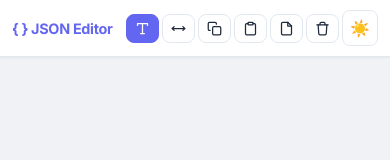
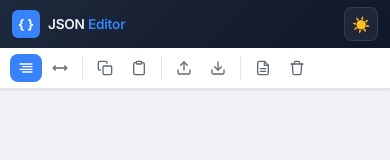
Before and after one commit to AlexKostromin/json_editor, a website built with Vite: page index.html in a window 390 px wide. Built offline with nearby package versions, Linux system fonts and the light colour scheme; what vanilla-jsoneditor would draw is missing.

Commit message:
redesign: professional UI with dark header, toolbar, file operations
- Dark gradient header with logo icon and accent branding
- Separate toolbar with grouped buttons (no borders, hover effects)
- Upload/download JSON file buttons
- Toast notifications with smooth animations
- Tooltips below buttons
- Dark theme with proper jsoneditor variable overrides
- Responsive: icon-only buttons + scrollable toolbar on mobile
- Danger style for clear button

Co-Authored-By: Claude Opus 4.6 <noreply@anthropic.com>

```diff
--- a/src/main.ts
+++ b/src/main.ts
@@ -3,45 +3,28 @@ import './style.css';
 
 const app = document.getElementById('app')!;
 
-// Icons (inline SVG)
+// SVG Icons
 const icons = {
-  format: '<svg viewBox="0 0 24 24" fill="none" stroke="currentColor" stroke-width="2" stroke-linecap="round" stroke-linejoin="round"><polyline points="4 7 4 4 20 4 20 7"/><line x1="9" y1="20" x2="15" y2="20"/><line x1="12" y1="4" x2="12" y2="20"/></svg>',
+  format: '<svg viewBox="0 0 24 24" fill="none" stroke="currentColor" stroke-width="2" stroke-linecap="round" stroke-linejoin="round"><line x1="21" y1="10" x2="7" y2="10"/><line x1="21" y1="6" x2="3" y2="6"/><line x1="21" y1="14" x2="3" y2="14"/><line x1="21" y1="18" x2="7" y2="18"/></svg>',
   compact: '<svg viewBox="0 0 24 24" fill="none" stroke="currentColor" stroke-width="2" stroke-linecap="round" stroke-linejoin="round"><polyline points="5 9 2 12 5 15"/><polyline points="19 9 22 12 19 15"/><line x1="2" y1="12" x2="22" y2="12"/></svg>',
   clear: '<svg viewBox="0 0 24 24" fill="none" stroke="currentColor" stroke-width="2" stroke-linecap="round" stroke-linejoin="round"><path d="M3 6h18"/><path d="M8 6V4a2 2 0 0 1 2-2h4a2 2 0 0 1 2 2v2"/><path d="M19 6l-1 14a2 2 0 0 1-2 2H8a2 2 0 0 1-2-2L5 6"/></svg>',
   copy: '<svg viewBox="0 0 24 24" fill="none" stroke="currentColor" stroke-width="2" stroke-linecap="round" stroke-linejoin="round"><rect x="9" y="9" width="13" height="13" rx="2"/><path d="M5 15H4a2 2 0 0 1-2-2V4a2 2 0 0 1 2-2h9a2 2 0 0 1 2 2v1"/></svg>',
-  sample: '<svg viewBox="0 0 24 24" fill="none" stroke="currentColor" stroke-width="2" stroke-linecap="round" stroke-linejoin="round"><path d="M14 2H6a2 2 0 0 0-2 2v16a2 2 0 0 0 2 2h12a2 2 0 0 0 2-2V8z"/><polyline points="14 2 14 8 20 8"/></svg>',
   paste: '<svg viewBox="0 0 24 24" fill="none" stroke="currentColor" stroke-width="2" stroke-linecap="round" stroke-linejoin="round"><path d="M16 4h2a2 2 0 0 1 2 2v14a2 2 0 0 1-2 2H6a2 2 0 0 1-2-2V6a2 2 0 0 1 2-2h2"/><rect x="8" y="2" width="8" height="4" rx="1"/></svg>',
+  sample: '<svg viewBox="0 0 24 24" fill="none" stroke="currentColor" stroke-width="2" stroke-linecap="round" stroke-linejoin="round"><path d="M14 2H6a2 2 0 0 0-2 2v16a2 2 0 0 0 2 2h12a2 2 0 0 0 2-2V8z"/><polyline points="14 2 14 8 20 8"/><line x1="16" y1="13" x2="8" y2="13"/><line x1="16" y1="17" x2="8" y2="17"/></svg>',
+  download: '<svg viewBox="0 0 24 24" fill="none" stroke="currentColor" stroke-width="2" stroke-linecap="round" stroke-linejoin="round"><path d="M21 15v4a2 2 0 0 1-2 2H5a2 2 0 0 1-2-2v-4"/><polyline points="7 10 12 15 17 10"/><line x1="12" y1="15" x2="12" y2="3"/></svg>',
+  upload: '<svg viewBox="0 0 24 24" fill="none" stroke="currentColor" stroke-width="2" stroke-linecap="round" stroke-linejoin="round"><path d="M21 15v4a2 2 0 0 1-2 2H5a2 2 0 0 1-2-2v-4"/><polyline points="17 8 12 3 7 8"/><line x1="12" y1="3" x2="12" y2="15"/></svg>',
 };
 
-// Header
+// ========== Header ==========
 const header = document.createElement('header');
 header.innerHTML = `
   <div class="header-left">
-    <h1>{ } JSON Editor</h1>
+    <div class="logo-icon">{ }</div>
+    <h1>JSON <span>Editor</span></h1>
+    <div class="header-badge">Online</div>
   </div>
-  <div class="header-right">
-    <button class="btn btn-accent" id="btn-format" data-tooltip="Форматировать JSON">
-      ${icons.format}<span class="btn-label">Форматировать</span>
-    </button>
-    <button class="btn" id="btn-compact" data-tooltip="Сжать в одну строку">
-      ${icons.compact}<span class="btn-label">Сжать</span>
-    </button>
-    <div class="separator"></div>
-    <button class="btn" id="btn-copy" data-tooltip="Копировать в буфер">
-      ${icons.copy}<span class="btn-label">Копировать</span>
-    </button>
-    <button class="btn" id="btn-paste" data-tooltip="Вставить из буфера">
-      ${icons.paste}<span class="btn-label">Вставить</span>
-    </button>
-    <div class="separator"></div>
-    <button class="btn" id="btn-sample" data-tooltip="Загрузить пример">
-      ${icons.sample}<span class="btn-label">Пример</span>
-    </button>
-    <button class="btn" id="btn-clear" data-tooltip="Очистить редактор">
-      ${icons.clear}<span class="btn-label">Очистить</span>
-    </button>
-    <div class="separator"></div>
-    <label class="theme-toggle" title="Переключить тему">
+  <div class="header-right-section">
+    <label class="theme-btn" title="Переключить тему">
       <input type="checkbox" id="theme-switch" />
       <span id="theme-icon">☀️</span>
     </label>
@@ -49,18 +32,69 @@ header.innerHTML = `
 `;
 app.appendChild(header);
 
-// Toast element
+// ========== Toolbar ==========
+const toolbar = document.createElement('div');
+toolbar.className = 'toolbar';
+toolbar.innerHTML = `
+  <div class="btn-group">
+    <button class="btn btn-primary" id="btn-format" data-tooltip="Форматировать JSON">
+      ${icons.format}<span class="btn-label">Форматировать</span>
+    </button>
+    <button class="btn" id="btn-compact" data-tooltip="Сжать в одну строку">
+      ${icons.compact}<span class="btn-label">Сжать</span>
+    </button>
+  </div>
+  <div class="divider"></div>
+  <div class="btn-group">
+    <button class="btn" id="btn-copy" data-tooltip="Копировать">
+      ${icons.copy}<span class="btn-label">Копировать</span>
+    </button>
+    <button class="btn" id="btn-paste" data-tooltip="Вставить из буфера">
+      ${icons.paste}<span class="btn-label">Вставить</span>
+    </button>
+  </div>
+  <div class="divider"></div>
+  <div class="btn-group">
+    <button class="btn" id="btn-upload" data-tooltip="Загрузить файл">
+      ${icons.upload}<span class="btn-label">Открыть</span>
+    </button>
+    <button class="btn" id="btn-download" data-tooltip="Скачать JSON">
+      ${icons.download}<span class="btn-label">Скачать</span>
+    </button>
+  </div>
+  <div class="divider"></div>
+  <div class="btn-group">
+    <button class="btn" id="btn-sample" data-tooltip="Загрузить пример">
+      ${icons.sample}<span class="btn-label">Пример</span>
+    </button>
+    <button class="btn btn-danger" id="btn-clear" data-tooltip="Очистить редактор">
+      ${icons.clear}<span class="btn-label">Очистить</span>
+    </button>
+  </div>
+`;
+app.appendChild(toolbar);
+
+// Hidden file input
+const fileInput = document.createElement('input');
+fileInput.type = 'file';
+fileInput.accept = '.json,application/json';
+fileInput.style.display = 'none';
+document.body.appendChild(fileInput);
+
+// Toast
 const toast = document.createElement('div');
 toast.className = 'toast';
 document.body.appendChild(toast);
 
+let toastTimer: ReturnType<typeof setTimeout>;
 function showToast(message: string) {
+  clearTimeout(toastTimer);
   toast.textContent = message;
   toast.classList.add('show');
-  setTimeout(() => toast.classList.remove('show'), 2000);
+  toastTimer = setTimeout(() => toast.classList.remove('show'), 2000);
 }
 
-// Editor container
+// ========== Editor ==========
 const editorWrapper = document.createElement('div');
 editorWrapper.className = 'editor-wrapper';
 app.appendChild(editorWrapper);
@@ -107,7 +141,8 @@ function getFormattedContent(): string {
   return 'text' in content ? content.text : JSON.stringify(content.json, null, 2);
 }
 
-// Button handlers
+// ========== Button Handlers ==========
+
 document.getElementById('btn-format')!.addEventListener('click', () => {
   try {
     const parsed = JSON.parse(getTextContent());
@@ -122,7 +157,7 @@ document.getElementById('btn-compact')!.addEventListener('click', () => {
   try {
     const parsed = JSON.parse(getTextContent());
     editor.set({ text: JSON.stringify(parsed) });
-    showToast('JSON сжат');
+    showToast('JSON сжат в одну строку');
   } catch {
     showToast('Ошибка: невалидный JSON');
   }
@@ -145,10 +180,10 @@ document.getElementById('btn-paste')!.addEventListener('click', () => {
     try {
       const parsed = JSON.parse(text);
       editor.set({ json: parsed });
-      showToast('JSON вставлен из буфера');
+      showToast('JSON вставлен');
     } catch {
       editor.set({ text });
-      showToast('Текст вставлен из буфера');
+      showToast('Текст вставлен');
     }
   }).catch(() => {
     showToast('Нет доступа к буферу обмена');
@@ -160,10 +195,45 @@ document.getElementById('btn-sample')!.addEventListener('click', () => {
   showToast('Пример загружен');
 });
 
-// Theme toggle
+// Upload JSON file
+document.getElementById('btn-upload')!.addEventListener('click', () => {
+  fileInput.click();
+});
+
+fileInput.addEventListener('change', () => {
+  const file = fileInput.files?.[0];
+  if (!file) return;
+  const reader = new FileReader();
+  reader.onload = () => {
+    try {
+      const parsed = JSON.parse(reader.result as string);
+      editor.set({ json: parsed });
+      showToast(`Файл "${file.name}" загружен`);
+    } catch {
+      editor.set({ text: reader.result as string });
+      showToast('Файл загружен (не JSON)');
+    }
+  };
+  reader.readAsText(file);
+  fileInput.value = '';
+});
+
+// Download JSON file
+document.getElementById('btn-download')!.addEventListener('click', () => {
+  const text = getFormattedContent();
+  const blob = new Blob([text], { type: 'application/json' });
+  const url = URL.createObjectURL(blob);
+  const a = document.createElement('a');
+  a.href = url;
+  a.download = 'data.json';
+  a.click();
+  URL.revokeObjectURL(url);
+  showToast('Файл скачан');
+});
+
+// ========== Theme ==========
 const themeSwitch = document.getElementById('theme-switch') as HTMLInputElement;
 const themeIcon = document.getElementById('theme-icon')!;
-const savedTheme = localStorage.getItem('json-editor-theme');
 
 function applyTheme(dark: boolean) {
   if (dark) {
@@ -175,6 +245,7 @@ function applyTheme(dark: boolean) {
   }
 }
 
+const savedTheme = localStorage.getItem('json-editor-theme');
 if (savedTheme === 'dark') {
   themeSwitch.checked = true;
   applyTheme(true);
--- a/src/style.css
+++ b/src/style.css
@@ -7,48 +7,53 @@
 }
 
 :root {
-  --accent: #6366f1;
-  --accent-hover: #4f46e5;
-  --accent-soft: rgba(99, 102, 241, 0.1);
+  --accent: #3883fa;
+  --accent-hover: #2b6de0;
+  --accent-glow: rgba(56, 131, 250, 0.2);
   --bg: #f0f2f5;
-  --header-bg: #ffffff;
+  --header-bg: linear-gradient(135deg, #1e293b 0%, #0f172a 100%);
+  --toolbar-bg: #ffffff;
   --text: #1e293b;
-  --text-secondary: #64748b;
+  --text-light: #64748b;
+  --text-on-dark: #f1f5f9;
   --border: #e2e8f0;
-  --btn-bg: #ffffff;
-  --btn-hover: #f1f5f9;
-  --shadow-sm: 0 1px 2px rgba(0, 0, 0, 0.05);
-  --shadow: 0 1px 3px rgba(0, 0, 0, 0.1), 0 1px 2px rgba(0, 0, 0, 0.06);
-  --shadow-lg: 0 4px 6px rgba(0, 0, 0, 0.07), 0 2px 4px rgba(0, 0, 0, 0.06);
-  --radius: 10px;
+  --btn-bg: #f8fafc;
+  --btn-hover: #e2e8f0;
+  --card-bg: #ffffff;
+  --shadow: 0 1px 3px rgba(0, 0, 0, 0.08), 0 1px 2px rgba(0, 0, 0, 0.04);
+  --shadow-lg: 0 10px 25px rgba(0, 0, 0, 0.08), 0 4px 10px rgba(0, 0, 0, 0.04);
+  --radius: 12px;
   --toast-bg: #1e293b;
-  --toast-text: #fff;
+  --toast-text: #f8fafc;
 }
 
 [data-theme="dark"] {
-  --accent: #818cf8;
-  --accent-hover: #6366f1;
-  --accent-soft: rgba(129, 140, 248, 0.12);
-  --bg: #0f172a;
-  --header-bg: #1e293b;
-  --text: #f1f5f9;
-  --text-secondary: #94a3b8;
+  --accent: #60a5fa;
+  --accent-hover: #3b82f6;
+  --accent-glow: rgba(96, 165, 250, 0.15);
+  --bg: #0c1222;
+  --header-bg: linear-gradient(135deg, #1e293b 0%, #0f172a 100%);
+  --toolbar-bg: #1e293b;
+  --text: #e2e8f0;
+  --text-light: #94a3b8;
+  --text-on-dark: #f1f5f9;
   --border: #334155;
-  --btn-bg: #334155;
-  --btn-hover: #475569;
-  --shadow-sm: 0 1px 2px rgba(0, 0, 0, 0.2);
-  --shadow: 0 1px 3px rgba(0, 0, 0, 0.3);
-  --shadow-lg: 0 4px 6px rgba(0, 0, 0, 0.3);
+  --btn-bg: #1e293b;
+  --btn-hover: #334155;
+  --card-bg: #1e293b;
+  --shadow: 0 1px 3px rgba(0, 0, 0, 0.2);
+  --shadow-lg: 0 10px 25px rgba(0, 0, 0, 0.3);
   --toast-bg: #f1f5f9;
   --toast-text: #0f172a;
 }
 
 html, body {
   height: 100%;
-  font-family: 'Inter', -apple-system, BlinkMacSystemFont, 'Segoe UI', Roboto, sans-serif;
+  font-family: 'Inter', -apple-system, BlinkMacSystemFont, 'Segoe UI', sans-serif;
   background: var(--bg);
   color: var(--text);
   -webkit-font-smoothing: antialiased;
+  -moz-osx-font-smoothing: grayscale;
 }
 
 #app {
@@ -58,147 +63,226 @@ html, body {
   overflow: hidden;
 }
 
-/* ========== Header ========== */
+/* ========== Header (dark top bar) ========== */
 header {
+  background: var(--header-bg);
+  padding: 0 24px;
+  height: 52px;
   display: flex;
   align-items: center;
   justify-content: space-between;
-  padding: 0 20px;
-  height: 56px;
-  background: var(--header-bg);
-  border-bottom: 1px solid var(--border);
-  box-shadow: var(--shadow-sm);
   flex-shrink: 0;
-  gap: 12px;
-  z-index: 10;
+  z-index: 20;
 }
 
 .header-left {
   display: flex;
   align-items: center;
-  gap: 10px;
+  gap: 8px;
+}
+
+.header-left .logo-icon {
+  width: 32px;
+  height: 32px;
+  background: var(--accent);
+  border-radius: 8px;
+  display: flex;
+  align-items: center;
+  justify-content: center;
+  font-size: 16px;
+  font-weight: 700;
+  color: #fff;
+  flex-shrink: 0;
 }
 
 .header-left h1 {
-  font-size: 1.1rem;
-  font-weight: 700;
-  color: var(--accent);
-  letter-spacing: -0.3px;
+  font-size: 1rem;
+  font-weight: 600;
+  color: var(--text-on-dark);
+  letter-spacing: -0.2px;
   white-space: nowrap;
 }
 
-.header-right {
+.header-left h1 span {
+  color: var(--accent);
+}
+
+.header-badge {
+  font-size: 10px;
+  font-weight: 600;
+  color: var(--accent);
+  background: rgba(56, 131, 250, 0.15);
+  padding: 2px 7px;
+  border-radius: 4px;
+  letter-spacing: 0.5px;
+  text-transform: uppercase;
+}
+
+.header-right-section {
   display: flex;
   align-items: center;
-  gap: 4px;
+  gap: 6px;
 }
 
-/* ========== Buttons ========== */
-.btn {
+.header-right-section .theme-btn {
+  width: 34px;
+  height: 34px;
+  border-radius: 8px;
+  border: 1px solid rgba(255, 255, 255, 0.1);
+  background: rgba(255, 255, 255, 0.06);
+  color: var(--text-on-dark);
+  display: flex;
+  align-items: center;
+  justify-content: center;
+  cursor: pointer;
+  transition: all 0.15s ease;
+  font-size: 15px;
+}
+
+.header-right-section .theme-btn:hover {
+  background: rgba(255, 255, 255, 0.12);
+  border-color: rgba(255, 255, 255, 0.2);
+}
+
+.header-right-section .theme-btn input {
+  display: none;
+}
+
+/* ========== Toolbar ========== */
+.toolbar {
+  background: var(--toolbar-bg);
+  border-bottom: 1px solid var(--border);
+  padding: 8px 16px;
+  display: flex;
+  align-items: center;
+  gap: 2px;
+  flex-shrink: 0;
+  box-shadow: var(--shadow);
+  z-index: 10;
+}
+
+.toolbar .btn-group {
+  display: flex;
+  align-items: center;
+  gap: 2px;
+}
+
+.toolbar .divider {
+  width: 1px;
+  height: 28px;
+  background: var(--border);
+  margin: 0 8px;
+  flex-shrink: 0;
+}
+
+.toolbar .btn {
   display: inline-flex;
   align-items: center;
   gap: 6px;
-  padding: 7px 14px;
-  border: 1px solid var(--border);
+  padding: 7px 12px;
+  border: none;
   border-radius: 8px;
-  background: var(--btn-bg);
+  background: transparent;
   color: var(--text);
   font-family: inherit;
   font-size: 13px;
   font-weight: 500;
   cursor: pointer;
-  transition: all 0.15s ease;
+  transition: all 0.12s ease;
   white-space: nowrap;
   position: relative;
 }
 
-.btn:hover {
+.toolbar .btn:hover {
   background: var(--btn-hover);
-  border-color: var(--accent);
   color: var(--accent);
-  box-shadow: var(--shadow-sm);
 }
 
-.btn:active {
-  transform: scale(0.97);
+.toolbar .btn:active {
+  transform: scale(0.96);
 }
 
-.btn svg {
-  width: 15px;
-  height: 15px;
+.toolbar .btn svg {
+  width: 16px;
+  height: 16px;
   flex-shrink: 0;
+  opacity: 0.7;
 }
 
-.btn-accent {
+.toolbar .btn:hover svg {
+  opacity: 1;
+}
+
+.toolbar .btn-primary {
   background: var(--accent);
   color: #fff;
-  border-color: var(--accent);
 }
 
-.btn-accent:hover {
+.toolbar .btn-primary:hover {
   background: var(--accent-hover);
-  border-color: var(--accent-hover);
   color: #fff;
-  box-shadow: 0 2px 8px rgba(99, 102, 241, 0.35);
+  box-shadow: 0 2px 10px var(--accent-glow);
 }
 
-.separator {
-  width: 1px;
-  height: 24px;
-  background: var(--border);
-  margin: 0 4px;
-  flex-shrink: 0;
+.toolbar .btn-primary svg {
+  opacity: 1;
 }
 
-/* ========== Theme Toggle ========== */
-.theme-toggle {
-  display: flex;
-  align-items: center;
-  justify-content: center;
-  cursor: pointer;
-  width: 36px;
-  height: 36px;
-  border-radius: 8px;
-  border: 1px solid var(--border);
-  background: var(--btn-bg);
-  transition: all 0.15s ease;
-  user-select: none;
+.toolbar .btn-danger:hover {
+  background: #fef2f2;
+  color: #ef4444;
 }
 
-.theme-toggle:hover {
-  background: var(--btn-hover);
-  border-color: var(--accent);
+[data-theme="dark"] .toolbar .btn-danger:hover {
+  background: rgba(239, 68, 68, 0.1);
+  color: #f87171;
 }
 
-.theme-toggle input {
-  display: none;
+/* ========== Tooltip ========== */
+.toolbar .btn[data-tooltip] {
+  position: relative;
 }
 
-.theme-toggle span {
-  font-size: 16px;
-  line-height: 1;
-  transition: transform 0.3s ease;
+.toolbar .btn[data-tooltip]::after {
+  content: attr(data-tooltip);
+  position: absolute;
+  top: calc(100% + 6px);
+  left: 50%;
+  transform: translateX(-50%) translateY(-4px);
+  background: var(--toast-bg);
+  color: var(--toast-text);
+  padding: 5px 10px;
+  border-radius: 6px;
+  font-size: 11px;
+  font-weight: 500;
+  white-space: nowrap;
+  opacity: 0;
+  pointer-events: none;
+  transition: all 0.12s ease;
+  z-index: 100;
+  box-shadow: 0 4px 12px rgba(0, 0, 0, 0.15);
 }
 
-.theme-toggle:hover span {
-  transform: rotate(20deg);
+.toolbar .btn[data-tooltip]:hover::after {
+  opacity: 1;
+  transform: translateX(-50%) translateY(0);
 }
 
-/* ========== Toast notification ========== */
+/* ========== Toast ========== */
 .toast {
   position: fixed;
-  bottom: 24px;
+  bottom: 20px;
   left: 50%;
   transform: translateX(-50%) translateY(80px);
   background: var(--toast-bg);
   color: var(--toast-text);
-  padding: 10px 20px;
+  padding: 10px 22px;
   border-radius: 10px;
   font-size: 13px;
   font-weight: 500;
   box-shadow: var(--shadow-lg);
   opacity: 0;
-  transition: all 0.3s cubic-bezier(0.4, 0, 0.2, 1);
+  transition: all 0.35s cubic-bezier(0.4, 0, 0.2, 1);
   z-index: 1000;
   pointer-events: none;
 }
@@ -212,23 +296,23 @@ header {
 .editor-wrapper {
   flex: 1;
   overflow: hidden;
-  padding: 12px;
+  padding: 12px 16px 16px;
   background: var(--bg);
 }
 
-.editor-wrapper > .jse-main,
 .editor-wrapper > div {
   height: 100% !important;
   border-radius: var(--radius) !important;
-  overflow: hidden;
-  box-shadow: var(--shadow) !important;
+  overflow: hidden !important;
+  box-shadow: var(--shadow-lg) !important;
   border: 1px solid var(--border) !important;
+  background: var(--card-bg) !important;
 }
 
-/* ========== Dark theme for jsoneditor ========== */
+/* ========== Dark theme for vanilla-jsoneditor ========== */
 [data-theme="dark"] .jse-theme-default {
-  --jse-theme-color: #818cf8;
-  --jse-theme-color-highlight: #a5b4fc;
+  --jse-theme-color: #60a5fa;
+  --jse-theme-color-highlight: #93bbfd;
   --jse-background-color: #1e293b;
   --jse-panel-background: #1e293b;
   --jse-text-color: #e2e8f0;
@@ -238,86 +322,65 @@ header {
   --jse-context-menu-background: #334155;
   --jse-context-menu-color: #e2e8f0;
   --jse-panel-border: #334155;
-  --jse-key-color: #93c5fd;
+  --jse-key-color: #7dd3fc;
   --jse-value-color-string: #86efac;
   --jse-value-color-number: #fca5a5;
   --jse-value-color-boolean: #c4b5fd;
   --jse-value-color-null: #94a3b8;
   --jse-delimiter-color: #94a3b8;
-  --jse-selection-background-color: rgba(99, 102, 241, 0.2);
-  --jse-selection-background-inactive-color: rgba(99, 102, 241, 0.1);
-}
-
-/* ========== Tooltip ========== */
-.btn[data-tooltip] {
-  position: relative;
-}
-
-.btn[data-tooltip]::after {
-  content: attr(data-tooltip);
-  position: absolute;
-  bottom: calc(100% + 8px);
-  left: 50%;
-  transform: translateX(-50%) scale(0.9);
-  background: var(--toast-bg);
-  color: var(--toast-text);
-  padding: 5px 10px;
-  border-radius: 6px;
-  font-size: 11px;
-  font-weight: 500;
-  white-space: nowrap;
-  opacity: 0;
-  pointer-events: none;
-  transition: all 0.15s ease;
-  z-index: 100;
-}
-
-.btn[data-tooltip]:hover::after {
-  opacity: 1;
-  transform: translateX(-50%) scale(1);
+  --jse-selection-background-color: rgba(96, 165, 250, 0.18);
+  --jse-selection-background-inactive-color: rgba(96, 165, 250, 0.08);
 }
 
 /* ========== Mobile ========== */
 @media (max-width: 768px) {
   header {
-    height: auto;
-    padding: 10px 12px;
-    flex-wrap: wrap;
+    padding: 0 12px;
+    height: 48px;
   }
 
   .header-left h1 {
-    font-size: 1rem;
+    font-size: 0.9rem;
   }
 
-  .header-right {
-    gap: 3px;
-    flex-wrap: wrap;
+  .header-badge {
+    display: none;
   }
 
-  .btn {
+  .toolbar {
     padding: 6px 10px;
+    overflow-x: auto;
+    -webkit-overflow-scrolling: touch;
+  }
+
+  .toolbar .btn {
+    padding: 6px 8px;
     font-size: 12px;
   }
 
-  .btn .btn-label {
+  .toolbar .btn .btn-label {
     display: none;
   }
 
-  .separator {
-    display: none;
+  .toolbar .divider {
+    margin: 0 4px;
+    height: 24px;
   }
 
   .editor-wrapper {
-    padding: 6px;
+    padding: 6px 8px 8px;
   }
 }
 
 @media (max-width: 480px) {
-  .header-left h1 {
-    font-size: 0.9rem;
+  .header-left .logo-icon {
+    width: 28px;
+    height: 28px;
+    font-size: 13px;
+    border-radius: 6px;
   }
 
-  .btn {
-    padding: 6px 8px;
+  .header-left h1 {
+    font-size: 0.85rem;
   }
 }
```
